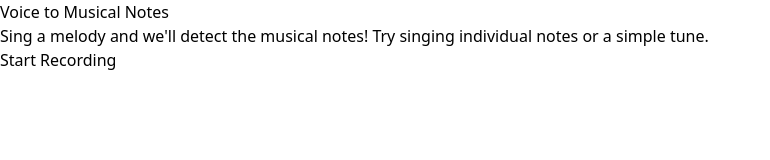
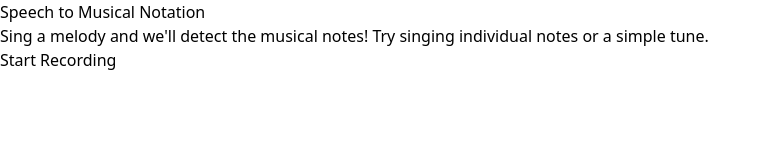
Before and after one commit to reyesvicente/speech-to-music-note, a React (Vite) app in the folder frontend/: page / in a window 1280 px wide. Shown: the top 160 px of the page, without its empty margins (0-770 px from the left). Built offline with nearby package versions, Linux system fonts and the light colour scheme.

Commit message:
changed title to Speech to Musical Notation

```diff
--- a/frontend/index.html
+++ b/frontend/index.html
@@ -4,7 +4,7 @@
     <meta charset="UTF-8" />
     <link rel="icon" type="image/svg+xml" href="/favicon.png" />
     <meta name="viewport" content="width=device-width, initial-scale=1.0" />
-    <title>Speech to Musical Notes</title>
+    <title>Speech to Musical Notation</title>
   </head>
   <body>
     <div id="root"></div>
--- a/frontend/src/App.jsx
+++ b/frontend/src/App.jsx
@@ -209,7 +209,7 @@ function App() {
         <div className="bg-white rounded-2xl shadow-xl p-8 md:p-12">
           <div className="max-w-3xl mx-auto">
             <h2 className="text-3xl font-bold mb-8 text-center text-gray-900">
-              Voice to Musical Notes
+              Speech to Musical Notation
             </h2>
 
             <div className="text-center mb-6 text-gray-600">
```
